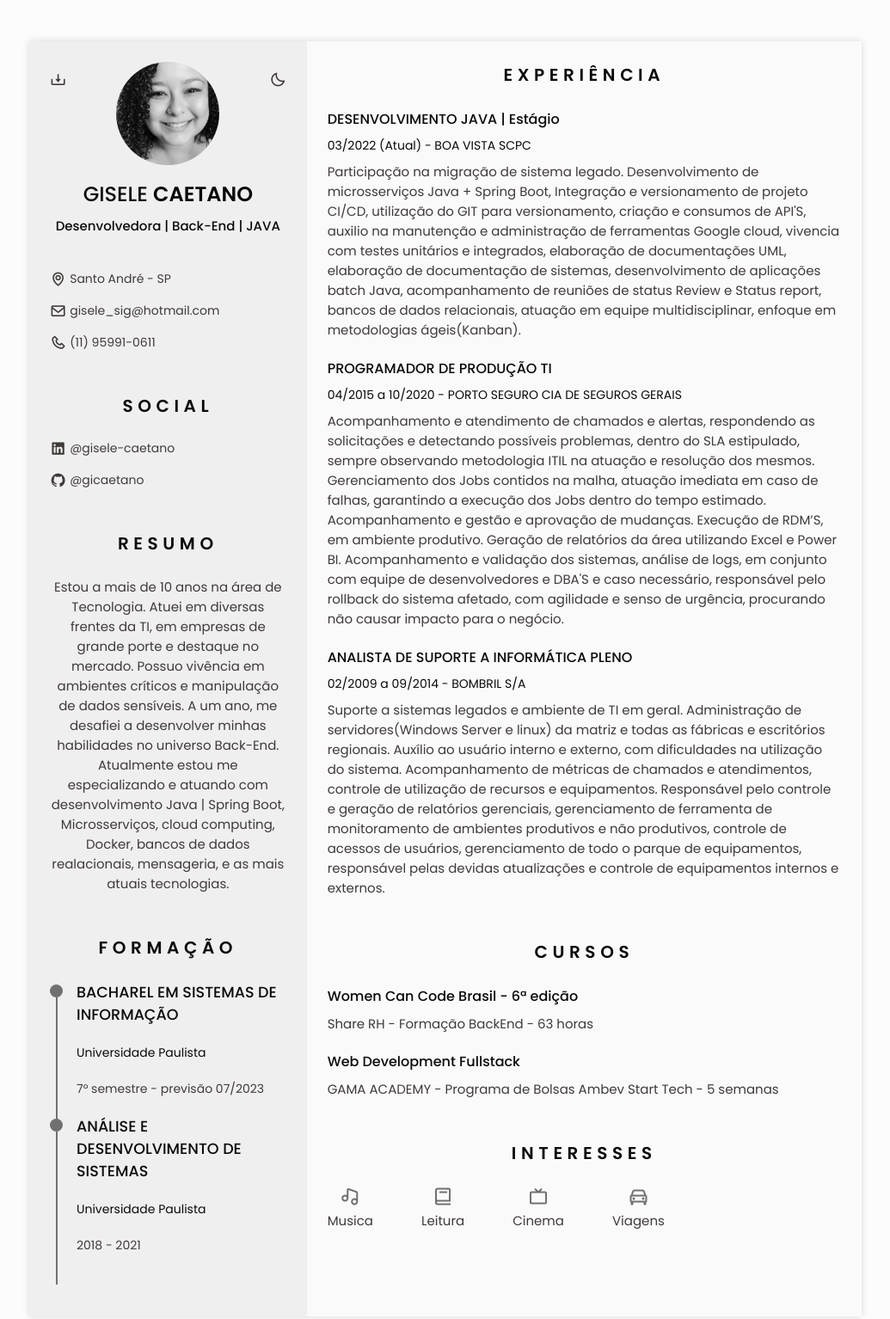
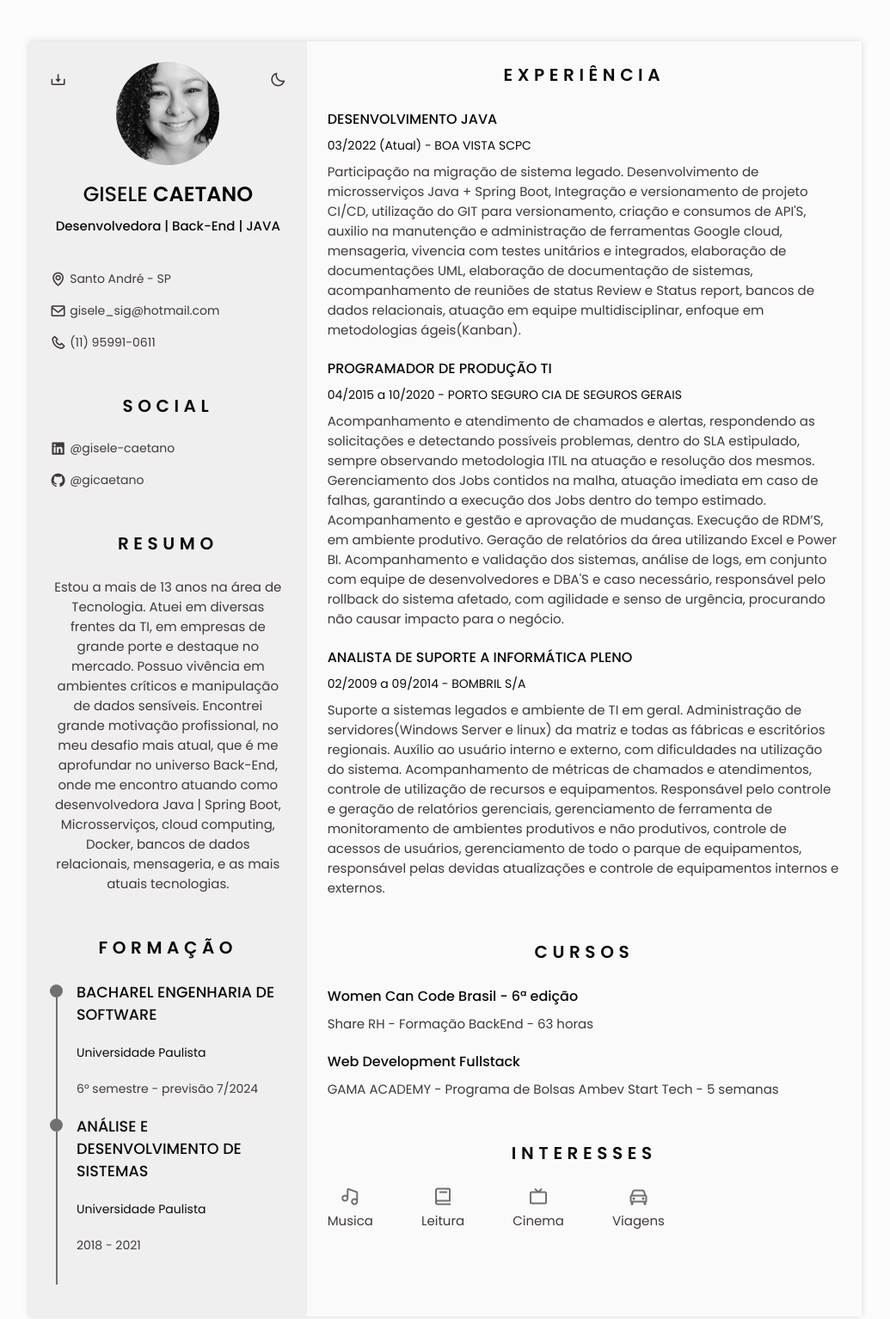
Before and after one commit to gicaetano/gicaetano.github.io, a plain HTML site: page index.html in a window 1280 px wide. Shown: the whole page at 86% size, without its empty margins (122-1157 px from the left). Drawn offline with nearby package versions, Linux system fonts and the light colour scheme.

Commit message:
Atualização

```diff
--- a/index.html
+++ b/index.html
@@ -135,7 +135,11 @@
                         <h2 class="section-title"> Resumo </h2>
 
                         <p class="profile__description">
-                        Estou a mais de 10 anos na área de Tecnologia. Atuei em diversas frentes da TI, em empresas de grande porte e destaque no mercado. Possuo vivência em ambientes críticos e manipulação de dados sensíveis. A um ano, me desafiei a desenvolver minhas habilidades no universo Back-End. Atualmente estou me especializando e atuando com desenvolvimento Java | Spring Boot, Microsserviços, cloud computing, Docker, bancos de dados realacionais, mensageria, e as mais atuais tecnologias.
+                        Estou a mais de 13 anos na área de Tecnologia. Atuei em diversas frentes da TI, em empresas de grande porte
+                        e destaque no mercado. Possuo vivência em ambientes críticos e manipulação de dados sensíveis.
+                        Encontrei grande motivação profissional, no meu desafio mais atual, que é me aprofundar no universo Back-End,
+                        onde me encontro atuando como desenvolvedora Java | Spring Boot, Microsserviços, cloud computing, Docker,
+                        bancos de dados relacionais, mensageria, e as mais atuais tecnologias.
                         </p>
                     </section>
 
@@ -151,9 +155,9 @@
                                 </div>
 
                                 <div class="education__data bd-grid">
-                                    <h3 class="education__title"> BACHAREL EM SISTEMAS DE INFORMAÇÃO </h3>
+                                    <h3 class="education__title"> BACHAREL ENGENHARIA DE SOFTWARE  </h3>
                                     <span class="education__studies"> Universidade Paulista </span>
-                                    <span class="education__year"> 7° semestre - previsão 07/2023 </span>
+                                    <span class="education__year"> 6° semestre - previsão 7/2024 </span>
                                 </div>
                             </div>
 
@@ -235,9 +239,9 @@
                                     <!-- <span class="experience__line"></span> -->
                                 </div>
                                 <div class="experience__data bd-grid">
-                                    <h3 class="experience__title">DESENVOLVIMENTO JAVA | Estágio</h3>
+                                    <h3 class="experience__title">DESENVOLVIMENTO JAVA</h3>
                                     <span class="experience__company">03/2022 (Atual) - BOA VISTA SCPC</span>
-                                    <p class="experience__description">Participação na migração de sistema legado. Desenvolvimento de microsserviços Java + Spring Boot, Integração e versionamento de projeto CI/CD, utilização do GIT para versionamento, criação e consumos de API'S, auxilio na manutenção e administração de ferramentas Google cloud, vivencia com testes unitários e integrados, elaboração de documentações UML, elaboração de documentação de sistemas, desenvolvimento de aplicações batch Java, acompanhamento de reuniões de status Review e Status report, bancos de dados relacionais, atuação em equipe multidisciplinar, enfoque em metodologias ágeis(Kanban). </p>
+                                    <p class="experience__description">Participação na migração de sistema legado. Desenvolvimento de microsserviços Java + Spring Boot, Integração e versionamento de projeto CI/CD, utilização do GIT para versionamento, criação e consumos de API'S, auxilio na manutenção e administração de ferramentas Google cloud, mensageria, vivencia com testes unitários e integrados, elaboração de documentações UML, elaboração de documentação de sistemas, acompanhamento de reuniões de status Review e Status report, bancos de dados relacionais, atuação em equipe multidisciplinar, enfoque em metodologias ágeis(Kanban). </p>
                                 </div>
                             </div>
 
```
